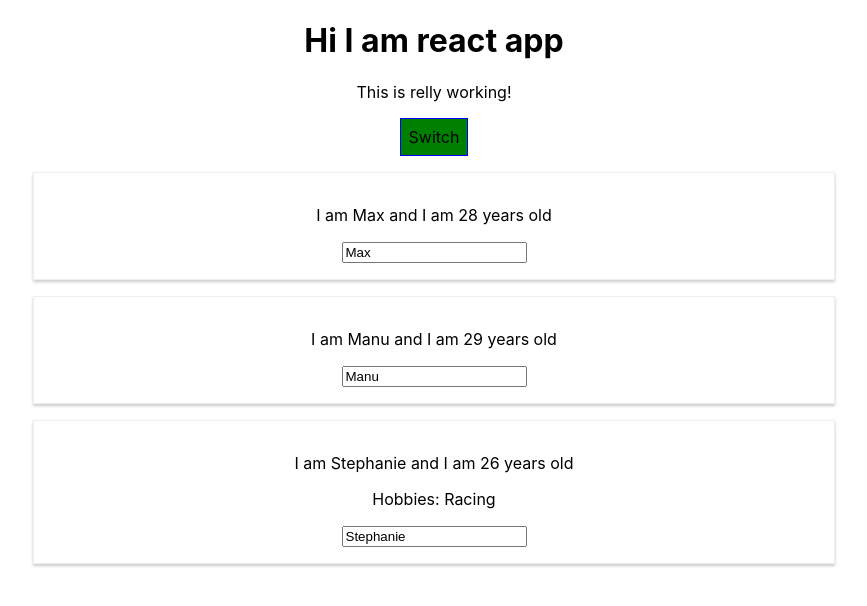
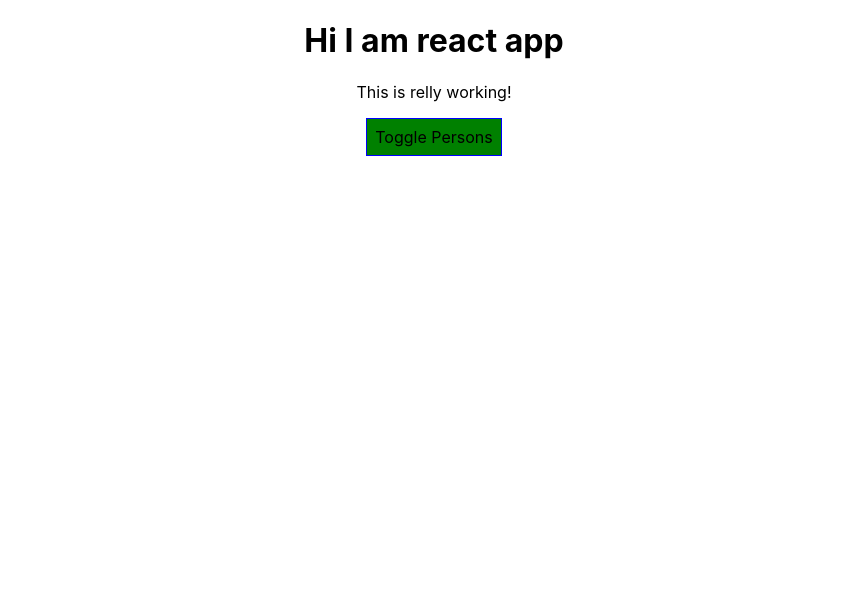
Before and after one commit to sbharill/react-complete-guide, a React (Create React App) app: page / in a window 1280 px wide. Shown: the top 606 px of the page, without its empty margins (206-1073 px from the left). Built offline with nearby package versions, Linux system fonts and the light colour scheme.

Commit message:
second chapter

```diff
--- a/src/App.js
+++ b/src/App.js
@@ -8,7 +8,8 @@ class App extends Component{
       {name: "Max", age:28},
       {name: "Manu", age:29},
       {name: "Stephanie", age:26}
-    ]
+    ],
+    showPersons: false
   }
 
   switchNameHandler = (newName) => {
@@ -21,6 +22,11 @@ class App extends Component{
           {name: "Stephanieee", age:36}
         ]
     })
+  }
+
+  togglePersonsHandler = () => {
+    const doesShow = this.state.showPersons;
+    this.setState({showPersons: !doesShow});
   }
 
   nameChangeHandler = (event) => {
@@ -42,20 +48,46 @@ class App extends Component{
       cursor: "pointer"
     }
 
+    let persons = null;
+    if(this.state.showPersons){
+      persons = (
+        <div>
+          {/* <Person name={this.state.persons[0].name} age={this.state.persons[0].age}/>
+          <Person name={this.state.persons[1].name} age={this.state.persons[1].age}
+          click={this.switchNameHandler.bind(this, "SB")}
+          change={this.nameChangeHandler}
+          />
+          <Person name={this.state.persons[2].name} age={this.state.persons[2].age}>Hobbies: Racing</Person>  */}
+          {this.state.persons.map(person => {
+            return(<Person name={person.name} age={person.age}/>)
+          })
+          }
+        </div>
+      )
+    }
+
    return (
     <div className="App">
       <h1>Hi I am react app</h1>
       <p>This is relly working!</p>
+      {/* <button
+      style={style}
+      onClick={()=>this.switchNameHandler("SBBro")}>Switch</button> */}
       <button
       style={style}
-      onClick={()=>this.switchNameHandler("SBBro")}>Switch</button>
+      onClick={this.togglePersonsHandler}>Toggle Persons</button>
+      {/* {this.state.showPersons === true?
+        <div>
           <Person name={this.state.persons[0].name} age={this.state.persons[0].age}/>
           <Person name={this.state.persons[1].name} age={this.state.persons[1].age}
           click={this.switchNameHandler.bind(this, "SB")}
           change={this.nameChangeHandler}
           />
           <Person name={this.state.persons[2].name} age={this.state.persons[2].age}>Hobbies: Racing</Person>
-
+        </div>
+        :null
+      } */}
+    {persons}
     </div>
   );
   // return React.createElement('div', {className: "App"}, React.createElement('h1', null, 'Hi I am react app!!!'))
```
Lines whose indentation alone changed are shown as unchanged.
